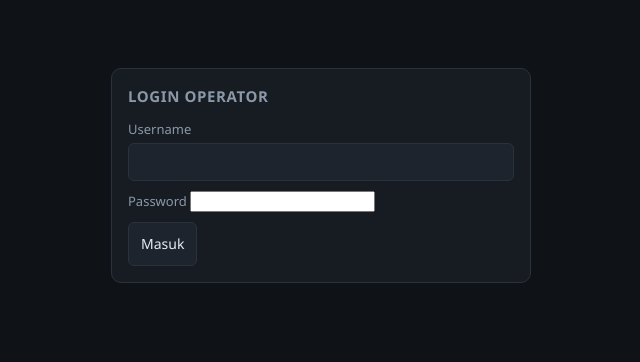
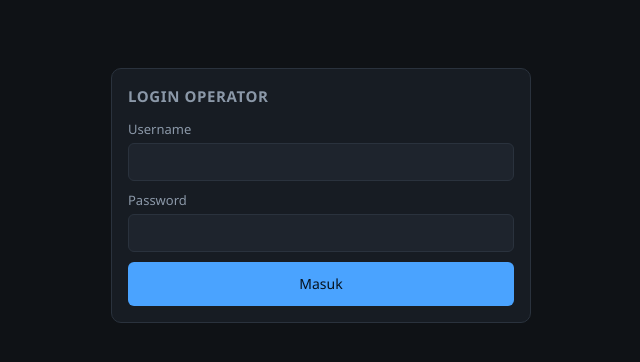
Before and after one commit to santz1994/SmartGateSystem, a Flask app: page /login in a window 1280 px wide. Shown: the part 46-408 px from the top of the page, without its empty margins (319-959 px from the left). Run offline with Flask 3, Linux system fonts and the light colour scheme.

Commit message:
fix: tampilan form login — input password tidak ter-style (L3/UI)
- input[type=password] masuk aturan CSS (sebelumnya kotak putih kecil menempel di label & menghalangi klik)

- tombol Masuk pakai style primer penuh lebar; bump APP_VERSION untuk cache busting

```diff
--- a/Tugas Citra Digital/prototype/app/config.py
+++ b/Tugas Citra Digital/prototype/app/config.py
@@ -11,7 +11,7 @@ from pathlib import Path
 
 BASE_DIR = Path(__file__).resolve().parent.parent
 # Versi statis untuk cache-busting app.js/style.css (L5).
-APP_VERSION = "2026.10.21"
+APP_VERSION = "2026.10.21b"
 DATA_DIR = Path(os.getenv("SGS_DATA_DIR", BASE_DIR / "data"))
 SNAPSHOT_DIR = DATA_DIR / "snapshots"
 DIAGNOSTIC_DIR = DATA_DIR / "diag" / "ocr_failed"
--- a/Tugas Citra Digital/prototype/app/static/style.css
+++ b/Tugas Citra Digital/prototype/app/static/style.css
@@ -56,7 +56,7 @@ footer { padding: 16px 20px 40px; text-align: center; }
 
 label { display: block; margin-bottom: 10px; font-size: 13px; color: var(--muted); }
 label.check { display: flex; align-items: center; gap: 8px; }
-input[type=text], input:not([type]), input[type=file], select, textarea {
+input[type=text], input[type=password], input:not([type]), input[type=file], select, textarea {
   width: 100%; margin-top: 4px; padding: 8px 10px;
   background: var(--panel-2); color: var(--text);
   border: 1px solid var(--line); border-radius: 6px; font: inherit;
@@ -68,6 +68,7 @@ button {
   background: var(--accent); color: #06121f; font-weight: 600; font: inherit;
 }
 button:hover { filter: brightness(1.1); }
+button.block { width: 100%; }
 button.ok { background: var(--ok); color: #05210f; }
 button.bad { background: var(--bad); color: #2a0703; }
 .actions { display: flex; gap: 10px; flex-wrap: wrap; margin-top: 8px; }
--- a/Tugas Citra Digital/prototype/app/templates/login.html
+++ b/Tugas Citra Digital/prototype/app/templates/login.html
@@ -27,7 +27,7 @@
         <label>Password
           <input name="password" type="password" autocomplete="current-password" required>
         </label>
-        <button class="btn" type="submit">Masuk</button>
+        <button class="block" type="submit">Masuk</button>
       </form>
     </section>
   </main>
```
